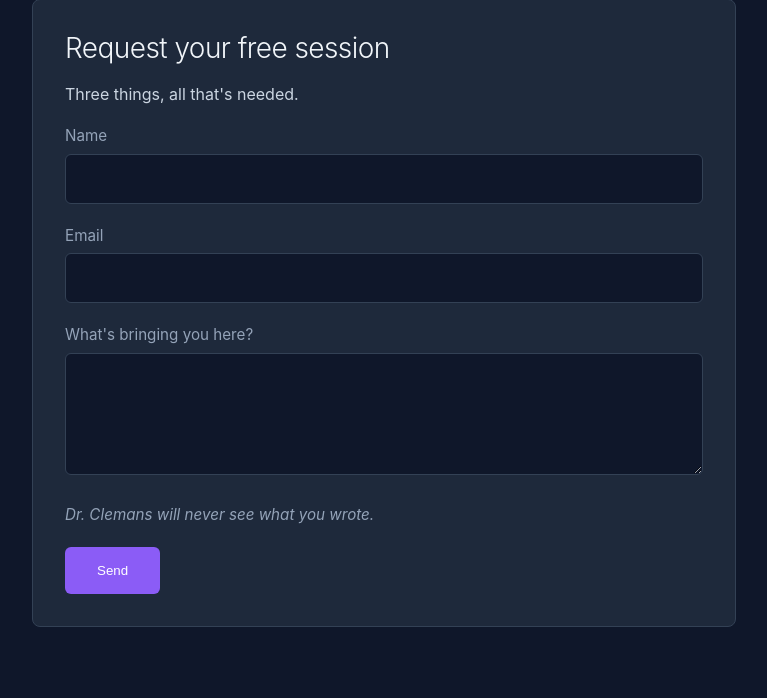
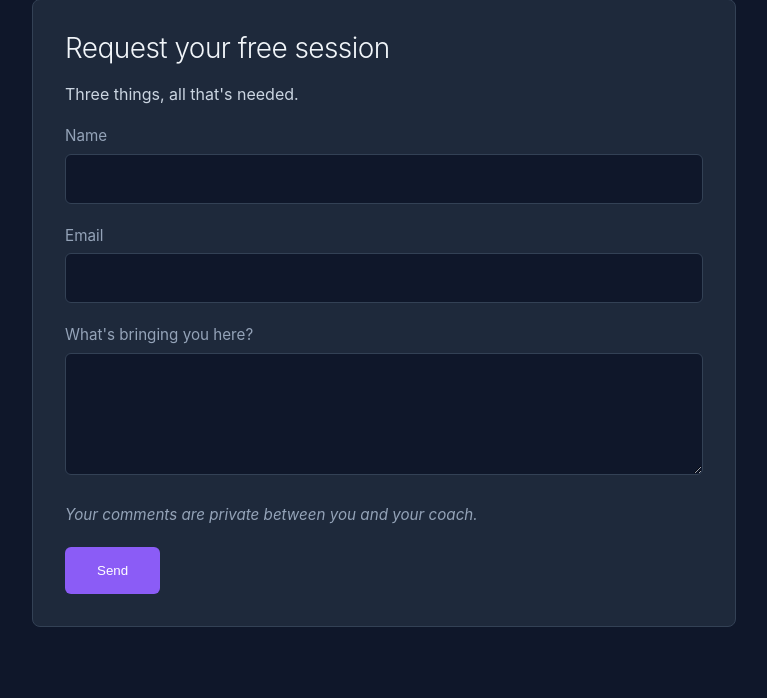
Before and after one commit to biofool/neurowellnessdojo.com, a PHP site: page /contact.php in a window 1280 px wide. Shown: the part 320-1018 px from the top of the page, without its empty margins (256-1023 px from the left). Run offline with PHP 8.4, Linux system fonts and the light colour scheme.

Commit message:
Drop honeypot field from contact form; update reassurance text

```diff
--- a/contact.php
+++ b/contact.php
@@ -37,11 +37,6 @@ include __DIR__ . '/includes/head.php';
       <input type="hidden" name="csrf" value="<?= htmlspecialchars($_SESSION['csrf'], ENT_QUOTES, 'UTF-8') ?>">
       <input type="hidden" name="variant" value="<?= htmlspecialchars($variant, ENT_QUOTES, 'UTF-8') ?>">
 
-      <!-- Honeypot. Real visitors leave this empty; bots tend to fill it. -->
-      <div class="hp" aria-hidden="true">
-        <label>Website <input type="text" name="website" tabindex="-1" autocomplete="off"></label>
-      </div>
-
       <div class="field">
         <label for="name">Name</label>
         <input id="name" type="text" name="name" required maxlength="120" autocomplete="name">
@@ -57,7 +52,7 @@ include __DIR__ . '/includes/head.php';
         <textarea id="message" name="message" rows="4" maxlength="2000"></textarea>
       </div>
 
-      <p class="reassurance">Dr. Clemans will never see what you wrote.</p>
+      <p class="reassurance">Your comments are private between you and your coach.</p>
 
       <button type="submit" class="button">Send</button>
     </form>
```
